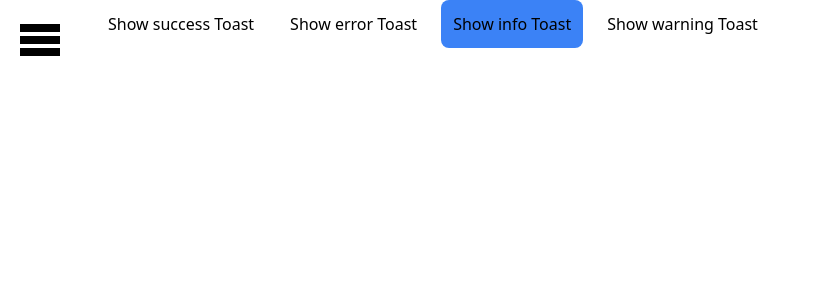
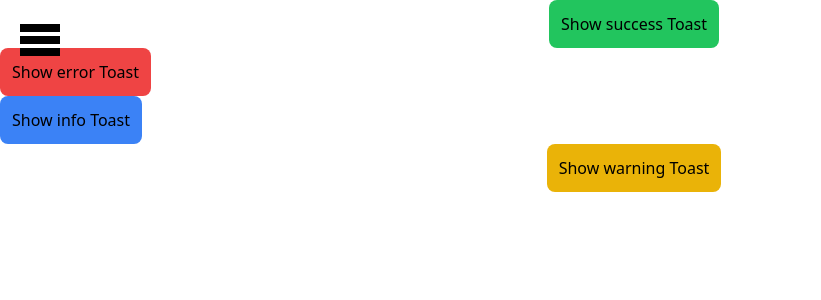
Before and after one commit to Abhishek4298/Generic-Component, a React (Create React App) app: page /toast in a window 1280 px wide. Shown: the top 300 px of the page, without its empty margins (0-821 px from the left). Built offline with nearby package versions, Linux system fonts and the light colour scheme.

Commit message:
modified changes for button position & color

```diff
--- a/src/CustomRoute.js
+++ b/src/CustomRoute.js
@@ -89,10 +89,11 @@ const CustomRoute = () => {
         <Route
           path="/toast"
           element={
-            <div className="flex ml-24">
+            <div>
               <ToastMessages
                 type="success"
-                buttonColor="green"
+                buttonColor="bg-green-500"
+                buttonPosition="center"
                 autoClose={5000}
                 position="top-right"
                 hideProgressBar={false}
@@ -112,7 +113,8 @@ const CustomRoute = () => {
 
               <ToastMessages
                 type="error"
-                buttonColor="red"
+                buttonColor="bg-red-500"
+                buttonPosition="end"
                 autoClose={5000}
                 position="top-right"
                 hideProgressBar={false}
@@ -131,7 +133,8 @@ const CustomRoute = () => {
               />
               <ToastMessages
                 type="info"
-                buttonColor="blue"
+                buttonColor="bg-blue-500"
+                buttonPosition="start"
                 autoClose={5000}
                 position="top-right"
                 hideProgressBar={false}
@@ -150,7 +153,8 @@ const CustomRoute = () => {
               />
               <ToastMessages
                 type="warning"
-                buttonColor="yellow"
+                buttonColor="bg-yellow-500"
+                buttonPosition="center"
                 autoClose={5000}
                 position="top-right"
                 hideProgressBar={false}
--- a/src/components/ToastMessages/index.js
+++ b/src/components/ToastMessages/index.js
@@ -5,8 +5,9 @@ import "react-toastify/dist/ReactToastify.css";
 const ToastMessages = ({
   type,
   buttonColor,
+  buttonPosition,
+  autoClose,
   position,
-  autoClose,
   hideProgressBar,
   closeOnClick,
   pauseOnHover,
@@ -93,8 +94,8 @@ const ToastMessages = ({
   }, [autoClose]);
 
   return (
-    <div>
-      <button className={`bg-${buttonColor}-500 mr-3 p-3 rounded-lg`} onClick={showToast}>
+    <div className={`flex justify-${buttonPosition || "center"}`}>
+      <button className={`${buttonColor} mr-3 p-3 rounded-lg`} onClick={showToast}>
         Show {type} Toast
       </button>
     </div>
```
